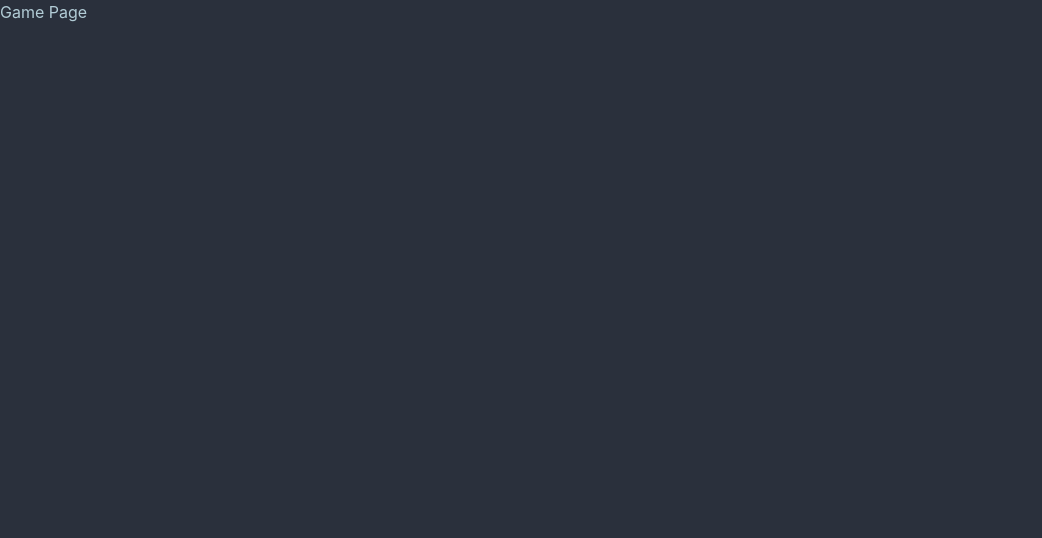
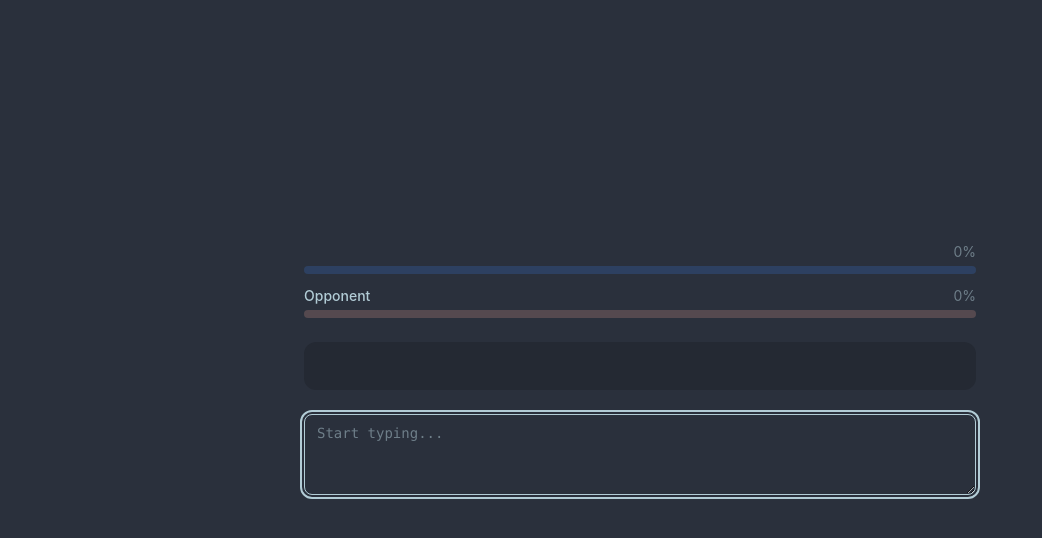
Before and after one commit to HCK-94-GP-G1/hackatype-client, a React (Vite) app in the folder client/: page /game/1 in a window 1280 px wide. Shown: the top 538 px of the page, without its empty margins (0-1042 px from the left). Built offline with nearby package versions, Linux system fonts and the light colour scheme.

Commit message:
feat: implement GamePage with typing area, progress bars, and socket integration

```diff
--- a/client/src/views/GamePage.jsx
+++ b/client/src/views/GamePage.jsx
@@ -1,3 +1,133 @@
+import { useState, useEffect } from "react";
+import { useNavigate, useParams, useLocation } from "react-router";
+import { socket } from "../lib/socket";
+import { toast } from "react-toastify";
+
 export default function GamePage() {
-  return <h1>Game Page</h1>;
+  const { roomCode } = useParams();
+  const { state } = useLocation();
+  const text = state?.text;
+  const navigate = useNavigate();
+
+  const [input, setInput] = useState("");
+  const [totalKeystrokes, setTotalKeystrokes] = useState(0);
+  const [startTime, setStartTime] = useState(null);
+  const [opponentProgress, setOpponentProgress] = useState(0);
+  const [finished, setFinished] = useState(false);
+
+  const myProgress = text ? Math.round((input.length / text.length) * 100) : 0;
+  const username = localStorage.getItem("username");
+
+  useEffect(() => {
+    socket.on("game/opponent-progress", ({ progress }) => {
+      setOpponentProgress(progress);
+    });
+
+    socket.on("game/result", ({ winner, loser }) => {
+      socket.disconnect();
+      navigate("/result", { state: { winner, loser } });
+    });
+
+    socket.on("opponent/disconnected", () => {
+      toast.error("Opponent disconnected!");
+      socket.disconnect();
+      navigate("/");
+    });
+
+    return () => {
+      socket.off("game/opponent-progress");
+      socket.off("game/result");
+      socket.off("opponent/disconnected");
+    };
+  }, []);
+
+  function handleInput(e) {
+    const value = e.target.value;
+
+    if (!startTime) setStartTime(Date.now());
+
+    setTotalKeystrokes((prev) => prev + 1);
+    setInput(value);
+
+    socket.emit("game/progress", { roomCode, charCount: value.length });
+
+    if (value === text) {
+      const elapsedMinutes = (Date.now() - startTime) / 60000;
+      const wpm = Math.round(text.length / 5 / elapsedMinutes);
+      const accuracy = Math.round((text.length / totalKeystrokes) * 100);
+
+      setFinished(true);
+      socket.emit("game/finished", { roomCode, wpm, accuracy });
+    }
+  }
+
+  return (
+    <div className="min-h-[calc(100vh-64px)] flex flex-col items-center justify-center gap-6 p-8">
+      {/* Progress bars */}
+      <div className="w-full max-w-2xl flex flex-col gap-3">
+        <div className="flex flex-col gap-1">
+          <div className="flex justify-between text-sm">
+            <span className="font-medium">{username}</span>
+            <span className="text-base-content/50">{myProgress}%</span>
+          </div>
+          <progress
+            className="progress progress-primary w-full"
+            value={input.length}
+            max={text?.length}
+          />
+        </div>
+
+        <div className="flex flex-col gap-1">
+          <div className="flex justify-between text-sm">
+            <span className="font-medium">Opponent</span>
+            <span className="text-base-content/50">{opponentProgress}%</span>
+          </div>
+          <progress
+            className="progress progress-error w-full"
+            value={opponentProgress}
+            max={100}
+          />
+        </div>
+      </div>
+
+      {/* Teks */}
+      <div className="w-full max-w-2xl bg-base-200 rounded-xl p-6 text-lg leading-relaxed tracking-wide font-mono">
+        {text?.split("").map((char, i) => {
+          let color = "text-base-content/40";
+          if (i < input.length) {
+            color = input[i] === char ? "text-success" : "text-error";
+          }
+
+          const isCurrent = i === input.length;
+
+          return (
+            <span key={i} className={`relative ${color}`}>
+              {isCurrent && (
+                <span className="absolute left-0 top-0 h-full w-0.5 bg-primary animate-pulse" />
+              )}
+              {char}
+            </span>
+          );
+        })}
+      </div>
+
+      {/* Input */}
+      <textarea
+        className="textarea textarea-bordered w-full max-w-2xl font-mono"
+        rows={3}
+        value={input}
+        onChange={handleInput}
+        disabled={finished}
+        placeholder="Start typing..."
+        autoFocus
+      />
+
+      {finished && (
+        <div className="flex items-center gap-2 text-success font-semibold text-lg">
+          <span className="loading loading-dots loading-sm"></span>
+          Waiting for opponent to finish...
+        </div>
+      )}
+    </div>
+  );
 }
```
